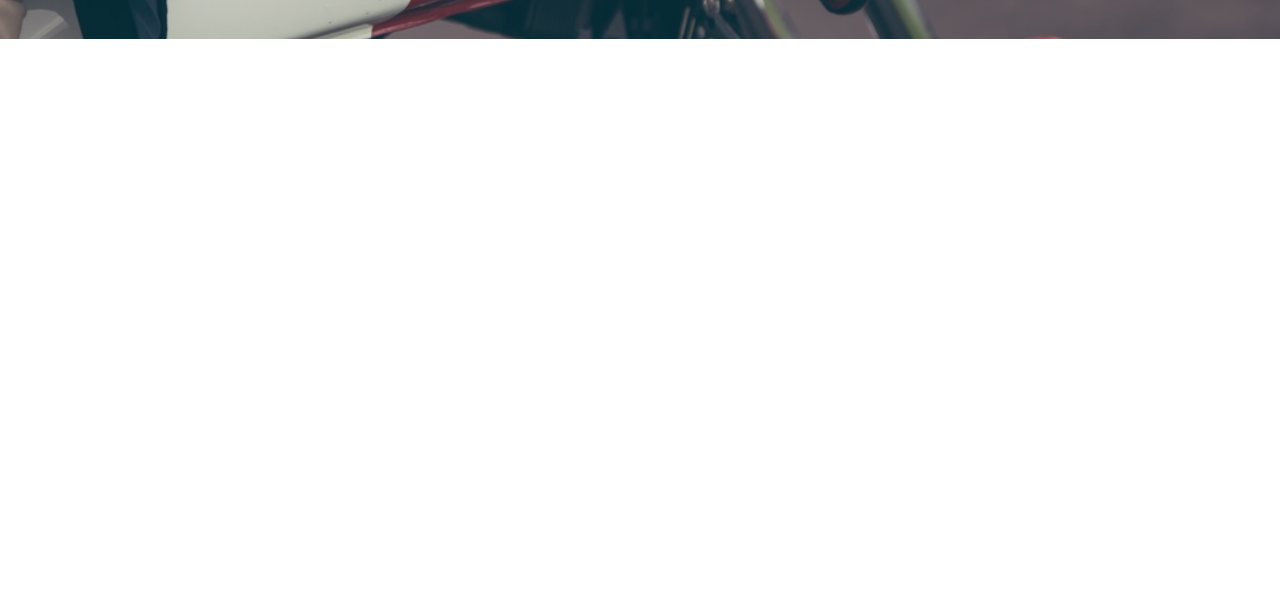
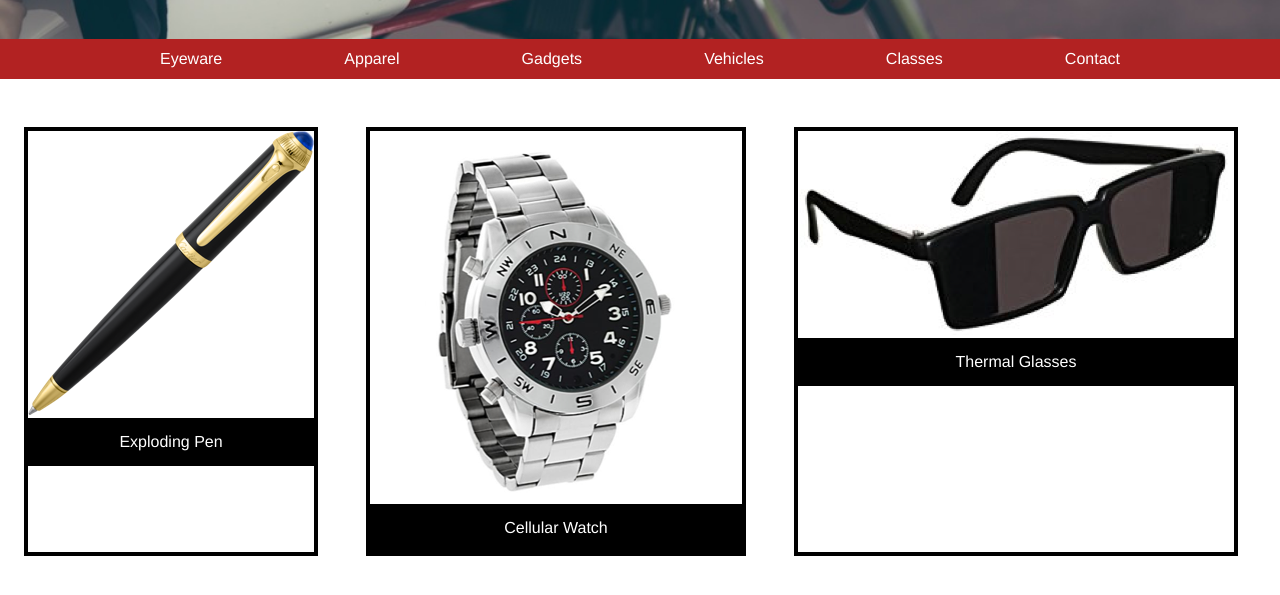
Before and after one commit to lam61/SecretAgentSupply, a plain HTML site: page index.html in a window 1280 px wide. Shown: the part 361-956 px from the top of the page. Before the commit the page ends 800 px from the top, so only its background shows below. Drawn offline with Linux system fonts and the light colour scheme; files whose address does not match are found by name.

Commit message:
Getting there

```diff
--- a/index.html
+++ b/index.html
@@ -18,9 +18,29 @@
     </div>
 
     <div class="container navigation">
+      <ul>
+        <li>Eyeware</li>
+        <li>Apparel</li>
+        <li>Gadgets</li>
+        <li>Vehicles</li>
+        <li>Classes</li>
+        <li>Contact</li>
+      </ul>
     </div>
 
     <div class="container product-grid">
+      <div class="pen">
+        <img class="image" src="file:///D:/Projects_Web/SecretAgentSupply/resources/images/pen.png" alt="photo of pen"/>
+        <span>Exploding Pen</span>
+      </div>
+      <div class="watch">
+        <img class="image" src="file:///D:/Projects_Web/SecretAgentSupply/resources/images/watch.png" alt="photo of watch"/>
+        <span>Cellular Watch</span>
+      </div>
+      <div class="glasses">
+        <img class="image" src="file:///D:/Projects_Web/SecretAgentSupply/resources/images/glasses.png" alt="photo of glasses" />
+        <span>Thermal Glasses</span>
+      </div>
     </div>
 
     <div class="container location">
--- a/resources/css/style.css
+++ b/resources/css/style.css
@@ -11,15 +11,24 @@ h4{
 h1, h4{
   font-weight: bold;
   padding: 1rem 4rem;
-  }
+}
+
+span{
+  display: block;
+  background-color: black;
+  color: white;
+  text-align: center;
+  padding: 1em;
+}
+
 .main-banner{
   background-image: url("file:///D:/Projects_Web/SecretAgentSupply/resources/images/moto.jpeg");
   background-size: cover;
   background-repeat: no-repeat;
   background-position: center;
   height: 25em;
+}
 
-}
 .headline{
   background-color: black;
   color: white;
@@ -36,3 +45,36 @@ h1, h4{
   line-height: 1.1em;
   padding-bottom: 1.5em;
 }
+
+.navigation{
+  background-color: firebrick;
+  color: white;
+}
+
+.navigation ul{
+  display: flex;
+  align-items: center;
+  justify-content: space-between;
+  padding: 0.75em 0;
+  list-style: none;
+  max-width: 960px;
+  margin: 0 auto;
+}
+
+.product-grid{
+  display: flex;
+
+}
+
+.image{
+  /*padding: 2em 0;
+  display: flex;
+  justify-content: center;
+  align-items: center;*/
+}
+.pen, .watch, .glasses{
+  border: 4px solid black;
+  margin: 3em 1.5em;
+  justify-content: center;
+  align-items: center;
+}
```
